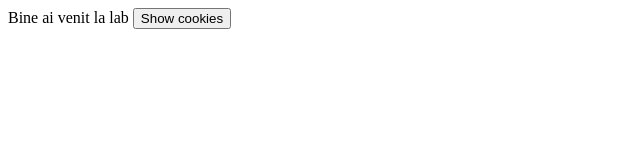
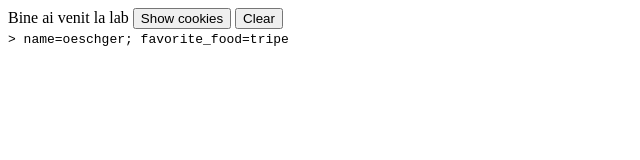
Before and after one commit to teodorac00/teodorac00.github.io, a plain HTML site: page index.html in a window 1280 px wide. Both pictures are taken after a click on the button "Show cookies". Shown: the whole page, without its empty margins (0-640 px from the left). Drawn offline with Linux system fonts and the light colour scheme.

Commit message:
initial commit

```diff
--- a/index.html
+++ b/index.html
@@ -1,6 +1,26 @@
 <!DOCTYPE html>
 <html>
-<script> document.cookie = "session=test GDPR"; document.cookie = "favorite_task=collect Data"; function alertCookie() { alert(document.cookie); } </script>
-<body> Bine ai venit la lab <button onclick="alertCookie()">Show cookies</button>
+<script>
+
+document.cookie = "name=oeschger; SameSite=None; Secure";
+document.cookie = "favorite_food=tripe; SameSite=None; Secure";
+function showCookies() {
+  const output = document.getElementById("cookies");
+  output.textContent = `> ${document.cookie}`;
+}
+
+function clearOutputCookies() {
+  const output = document.getElementById("cookies");
+  output.textContent = "";
+}
+
+</script>
+<body> Bine ai venit la lab <button onclick="showCookies()">Show cookies</button>
+
+    <button onclick="clearOutputCookies()">Clear</button>
+
+    <div>
+      <code id="cookies"></code>
+    </div>
 </body>
 </html>
```
